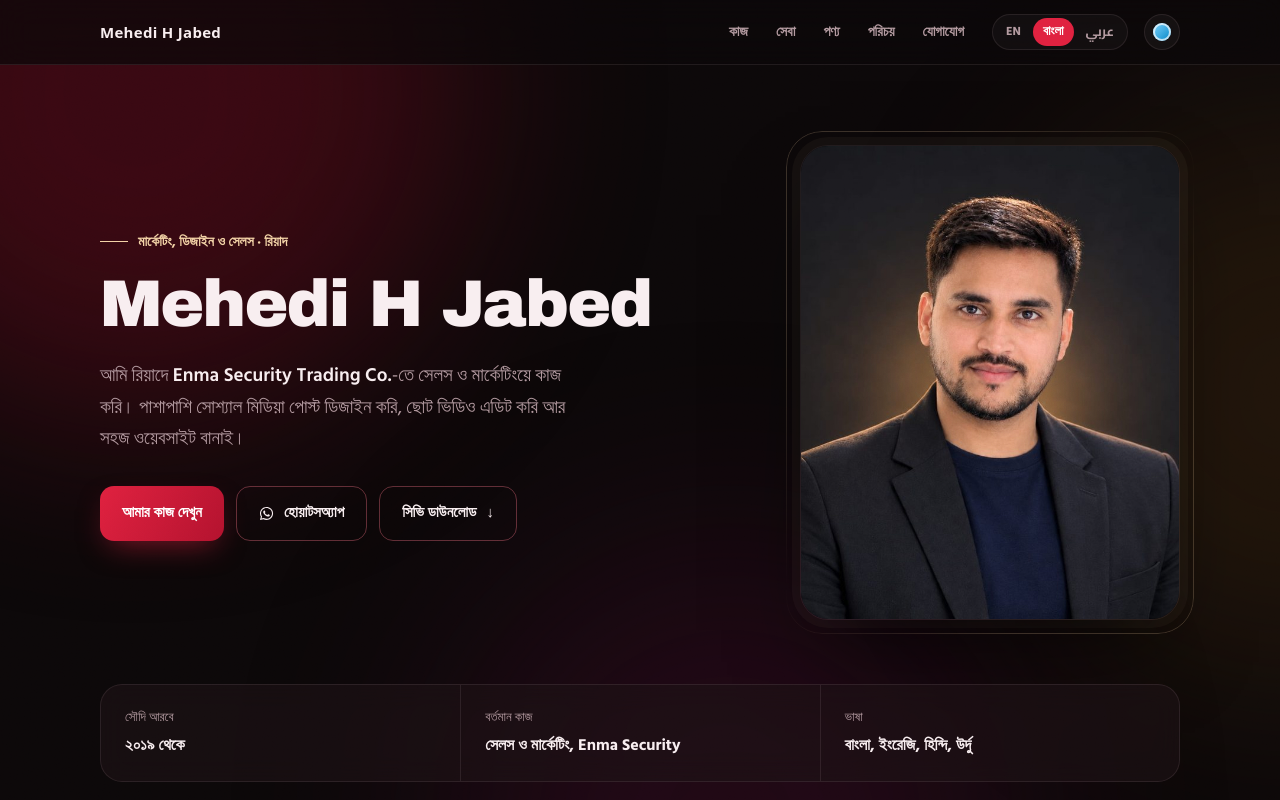
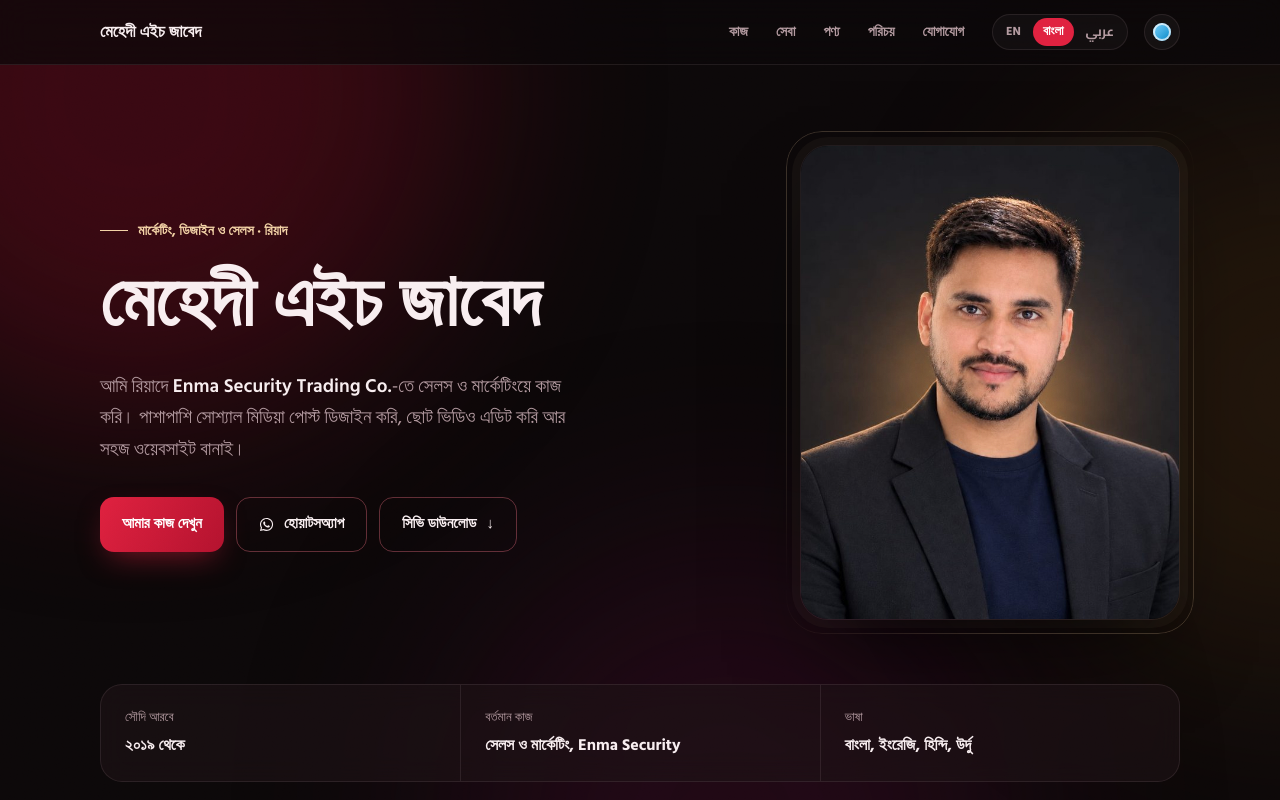
Before and after one commit to jabedh282-maker/jabed-social, a plain HTML site: page index.html in a window 1280 px wide. Both pictures are taken after a click on the button "বাংলা". Shown: the top 800 px of the page. Drawn offline with Linux system fonts and the light colour scheme; a web font is replaced by a local one.

Commit message:
Show the name in Arabic and Bangla script when those languages are on
The header, hero and footer name now switch to مهدي ه. جابد and
মেহেদী এইচ জাবেদ, using the Cairo and Hind Siliguri bold fonts.

Co-Authored-By: Claude Opus 5.5 <noreply@anthropic.com>

```diff
--- a/index.html
+++ b/index.html
@@ -126,7 +126,12 @@ html[lang="bn"] .eyebrow,html[lang="ar"] .eyebrow{letter-spacing:0;font-size:14p
 h1,h2,h3{text-wrap:balance}
 h1{font-family:"Unbounded","Arial Black",system-ui,sans-serif;font-weight:700;font-size:clamp(38px,5.2vw,66px);line-height:1.02;letter-spacing:-.03em;margin:0 0 22px}
 .lead{font-size:clamp(16px,1.8vw,19px);color:var(--muted);max-width:46ch;margin:0 0 32px}
-@media (min-width:1100px){h1 .latin{white-space:nowrap}}
+@media (min-width:1100px){h1 .nm{white-space:nowrap}}
+html[lang="bn"] h1,html[lang="ar"] h1{letter-spacing:0;line-height:1.2}
+html[lang="bn"] h1 .nm{font-family:"Hind Siliguri",system-ui,sans-serif;font-weight:700;font-size:1.12em}
+html[lang="ar"] h1 .nm{font-family:"Cairo",system-ui,sans-serif;font-weight:700;font-size:1.08em}
+html[lang="bn"] .brand{font-family:"Hind Siliguri",system-ui,sans-serif;font-size:17px;letter-spacing:0}
+html[lang="ar"] .brand{font-family:"Cairo",system-ui,sans-serif;font-size:17px;letter-spacing:0}
 .lead strong{color:var(--fg);font-weight:600}
 .ctas{display:flex;flex-wrap:wrap;gap:12px}
 .btn{display:inline-flex;align-items:center;gap:10px;text-decoration:none;font-weight:700;font-size:15px;padding:14px 22px;border-radius:14px;transition:transform .2s,box-shadow .2s,background .2s}
@@ -318,7 +323,7 @@ html[lang="bn"] h1 .latin,html[lang="ar"] h1 .latin{letter-spacing:-.03em}
 
 <header class="nav">
   <div class="wrap">
-    <a class="brand" href="#top" dir="ltr">Mehedi H Jabed</a>
+    <a class="brand" href="#top" data-i18n="name">Mehedi H Jabed</a>
     <nav class="menu" aria-label="Main">
       <a href="#work" data-i18n="nav.work">Work</a>
       <a href="#services" data-i18n="nav.services">Services</a>
@@ -340,7 +345,7 @@ html[lang="bn"] h1 .latin,html[lang="ar"] h1 .latin{letter-spacing:-.03em}
     <div class="wrap hero-grid">
       <div>
         <p class="eyebrow" data-i18n="hero.eb">Marketing, design &amp; sales · Riyadh</p>
-        <h1><span class="latin" dir="ltr">Mehedi H&nbsp;Jabed</span></h1>
+        <h1><span class="nm" data-i18n="name">Mehedi H&nbsp;Jabed</span></h1>
         <p class="lead" data-i18n="hero.lead">I work in sales and marketing at <strong>Enma Security Trading Co.</strong> in Riyadh. Alongside that I design social posts, edit short videos and build simple websites.</p>
         <div class="ctas">
           <a class="btn btn-primary" href="#work" data-i18n="cta.see">See my work</a>
@@ -529,7 +534,7 @@ html[lang="bn"] h1 .latin,html[lang="ar"] h1 .latin{letter-spacing:-.03em}
 
 <footer>
   <div class="wrap">
-    <span>© <span id="yr">2026</span> <span dir="ltr">Mehedi H Jabed</span> · <span data-i18n="loc">Riyadh, Saudi Arabia</span></span>
+    <span>© <span id="yr">2026</span> <span data-i18n="name">Mehedi H Jabed</span> · <span data-i18n="loc">Riyadh, Saudi Arabia</span></span>
     <a href="#top" data-i18n="top">Back to top ↑</a>
   </div>
 </footer>
@@ -537,7 +542,7 @@ html[lang="bn"] h1 .latin,html[lang="ar"] h1 .latin{letter-spacing:-.03em}
 <script>
 var I18N = {
   bn: {
-    "title":"মেহেদী এইচ জাবেদ · মার্কেটিং, ডিজাইন ও সেলস, রিয়াদ",
+    "title":"মেহেদী এইচ জাবেদ · মার্কেটিং, ডিজাইন ও সেলস, রিয়াদ","name":"মেহেদী এইচ জাবেদ",
     "skip":"মূল অংশে যান","close":"বন্ধ করুন","loc":"রিয়াদ, সৌদি আরব","top":"উপরে যান ↑",
     "nav.work":"কাজ","nav.services":"সেবা","nav.about":"পরিচয়","nav.exp":"অভিজ্ঞতা","nav.contact":"যোগাযোগ",
     "hero.eb":"মার্কেটিং, ডিজাইন ও সেলস · রিয়াদ",
@@ -589,7 +594,7 @@ var I18N = {
     "cv":"সিভি ডাউনলোড","copy":"কপি","copied":"কপি হয়েছে","selected":"সিলেক্ট হয়েছে","ct.email":"ইমেইল","follow":"সোশ্যাল মিডিয়া"
   },
   ar: {
-    "title":"مهدي ه. جابد · التسويق والتصميم والمبيعات في الرياض",
+    "title":"مهدي ه. جابد · التسويق والتصميم والمبيعات في الرياض","name":"مهدي ه. جابد",
     "skip":"انتقل إلى المحتوى","close":"إغلاق","loc":"الرياض، المملكة العربية السعودية","top":"العودة للأعلى ↑",
     "nav.work":"أعمالي","nav.services":"الخدمات","nav.about":"نبذة عني","nav.exp":"الخبرات","nav.contact":"تواصل معي",
     "hero.eb":"التسويق والتصميم والمبيعات · الرياض",
```
